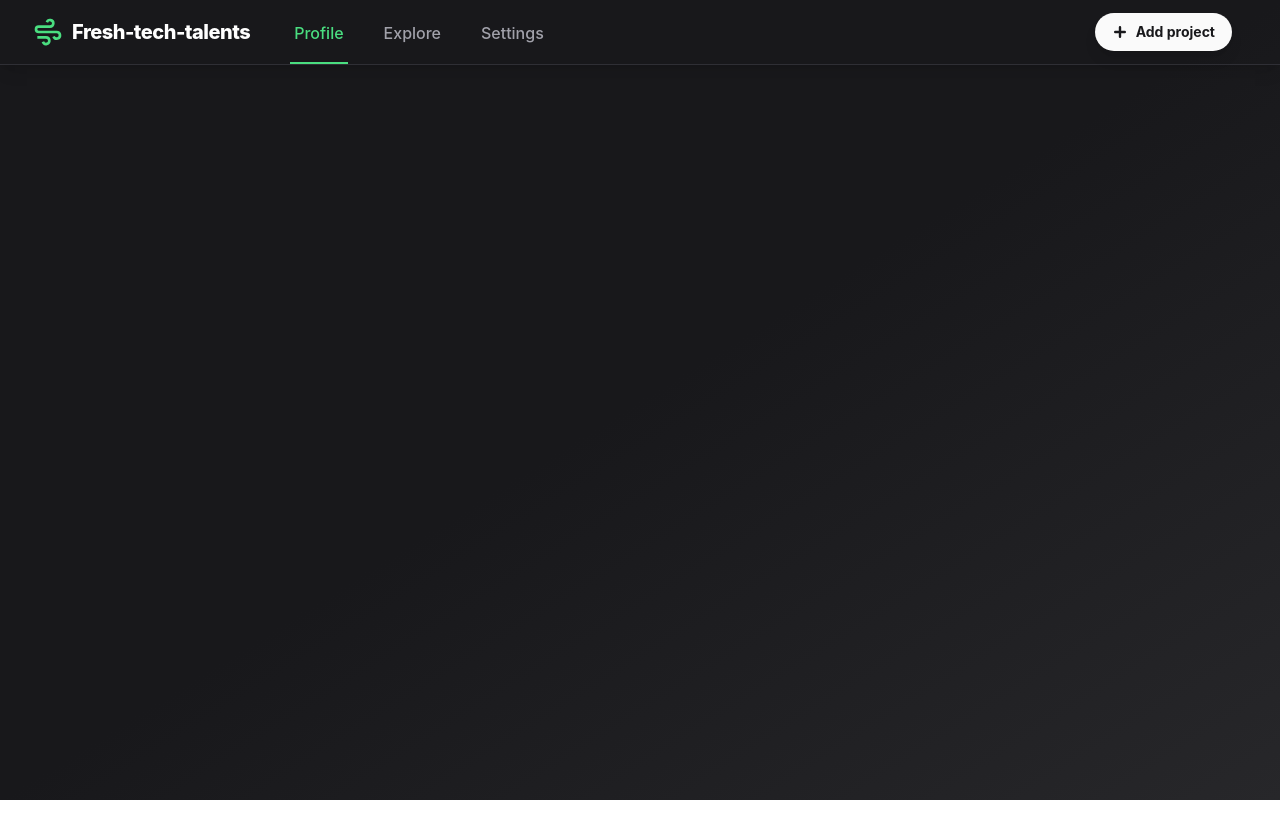
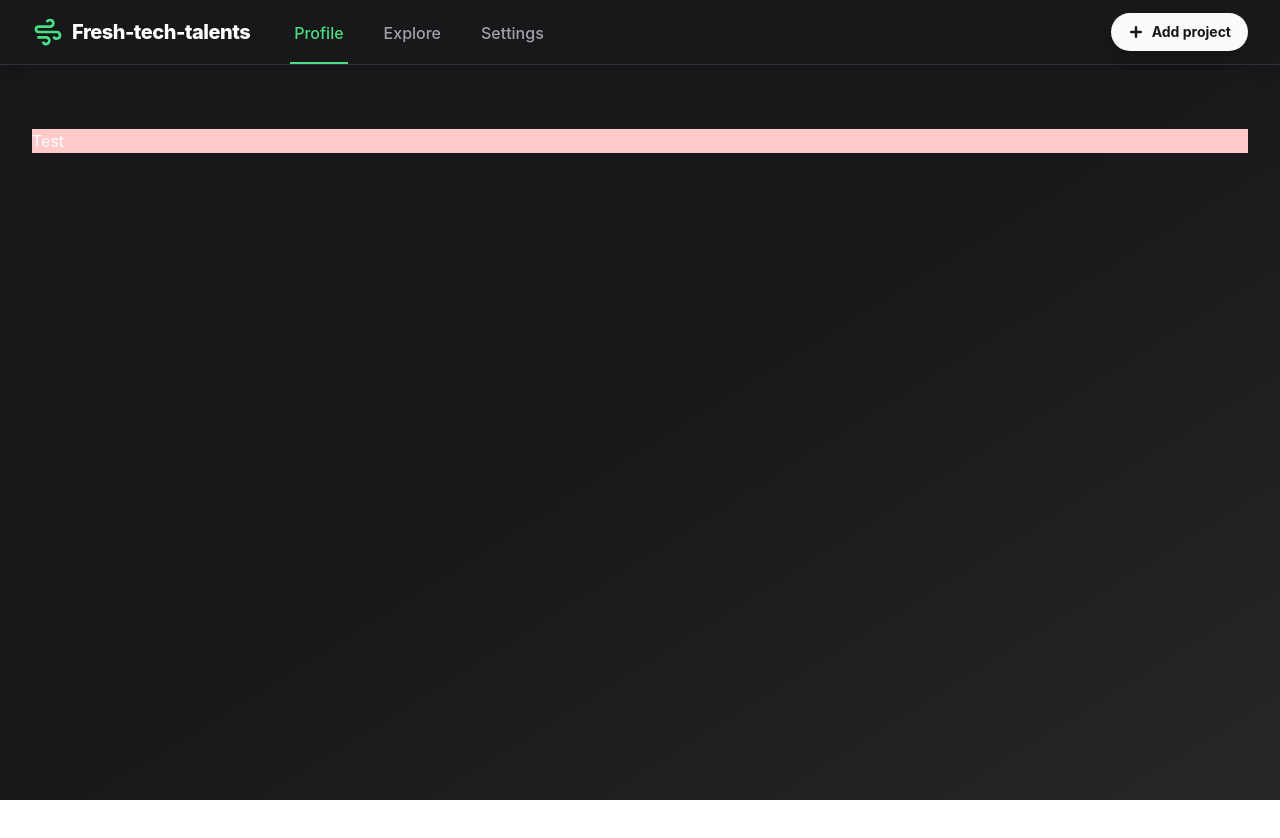
Before and after one commit to TNEP4/fresh-tech-talents, a Next.js app: page /talent/profile in a window 1280 px wide. Shown: the top 838 px of the page. Before the commit the page ends 800 px from the top, so only its background shows below. Built offline with nearby package versions, Linux system fonts and the light colour scheme.

Commit message:
Navbar fixed, talent pages layout

```diff
--- a/components/Navbar.js
+++ b/components/Navbar.js
@@ -84,7 +84,7 @@ export default function Navbar() {
                     <span>Add project</span>
                   </button>
                 </div>
-                <div className="hidden md:ml-4 md:flex-shrink-0 md:flex md:items-center">
+                <div className="hidden md:flex-shrink-0 md:flex md:items-center">
                   {/* <button
                     type="button"
                     className="bg-white p-1 rounded-full text-gray-400 hover:text-gray-500 focus:outline-none focus:ring-2 focus:ring-offset-2 focus:ring-indigo-500"
--- a/pages/talent/profile.js
+++ b/pages/talent/profile.js
@@ -13,6 +13,11 @@ export default function SignIn() {
         <>
         <div className='bg-gradient-to-br from-zinc-900 via-zinc-900 to-zinc-800 h-screen' >
             <Navbar />
+            <main className="mt-16 mb-10 mx-auto max-w-7xl px-4 sm:px-8 h-full">
+                <div className='text-white bg-red-200'>
+                    Test
+                </div>
+            </main>
         </div>
         </>
     )
```
